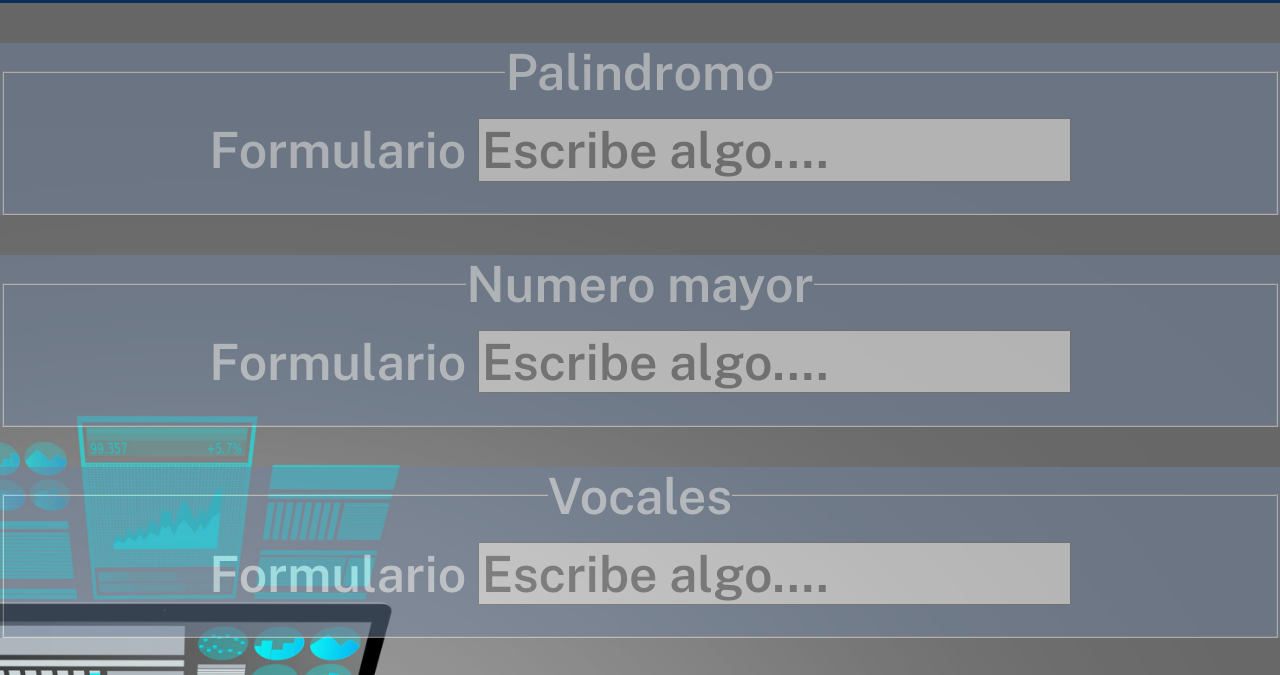
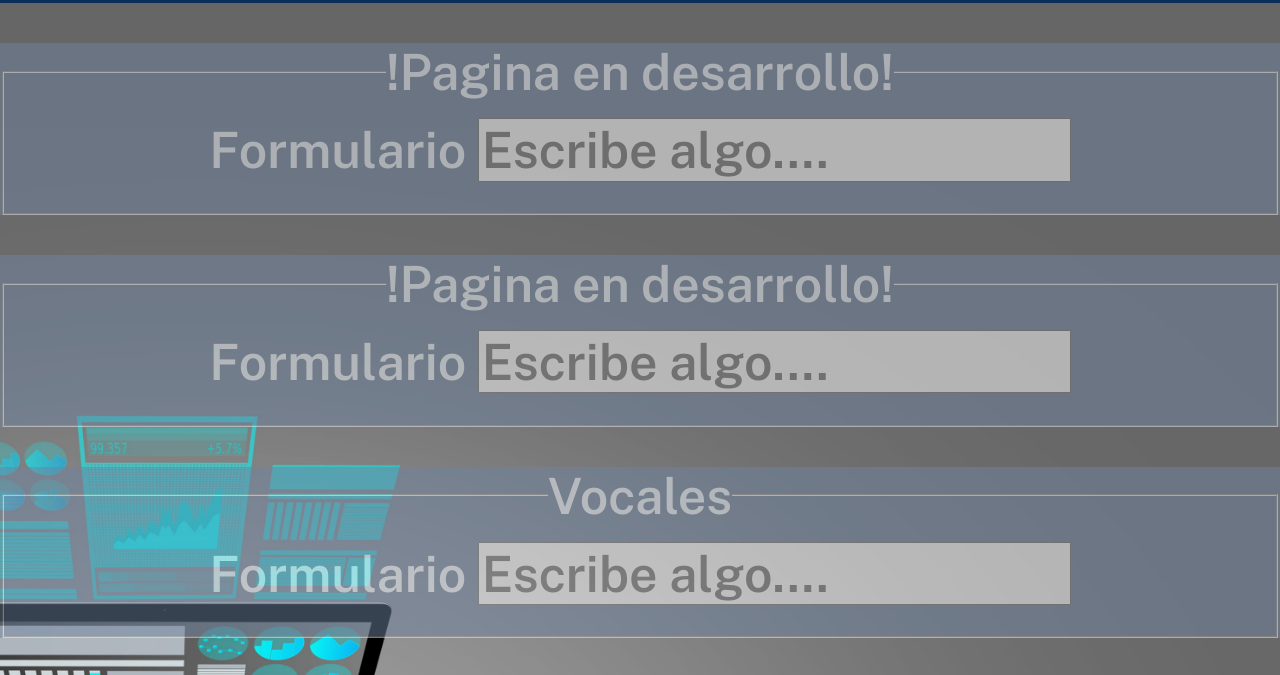
Before and after one commit to alextoro279/Laboratorio1, a plain HTML site: page Entradas/ajax.html in a window 1280 px wide. Shown: the part 67-742 px from the top of the page. Drawn offline with nearby package versions, Linux system fonts and the light colour scheme.

Commit message:
comentar una pagina en desarrollo

```diff
--- a/Entradas/ajax.html
+++ b/Entradas/ajax.html
@@ -51,7 +51,7 @@
             <article class="legend">
                 <div class="texto">
                     <fieldset>
-                        <legend>Palindromo</legend>
+                        <legend>!Pagina en desarrollo!</legend>
                         <form action="">
                             <label for="">Formulario</label>
                             <input type="text" placeholder="Escribe algo....">
@@ -63,7 +63,7 @@
             <article class="legend">
                 <div class="texto">
                     <fieldset>
-                        <legend>Numero mayor</legend>
+                        <legend>!Pagina en desarrollo!</legend>
                         <form action="">
                             <label for="">Formulario</label>
                             <input type="text" placeholder="Escribe algo....">
```
